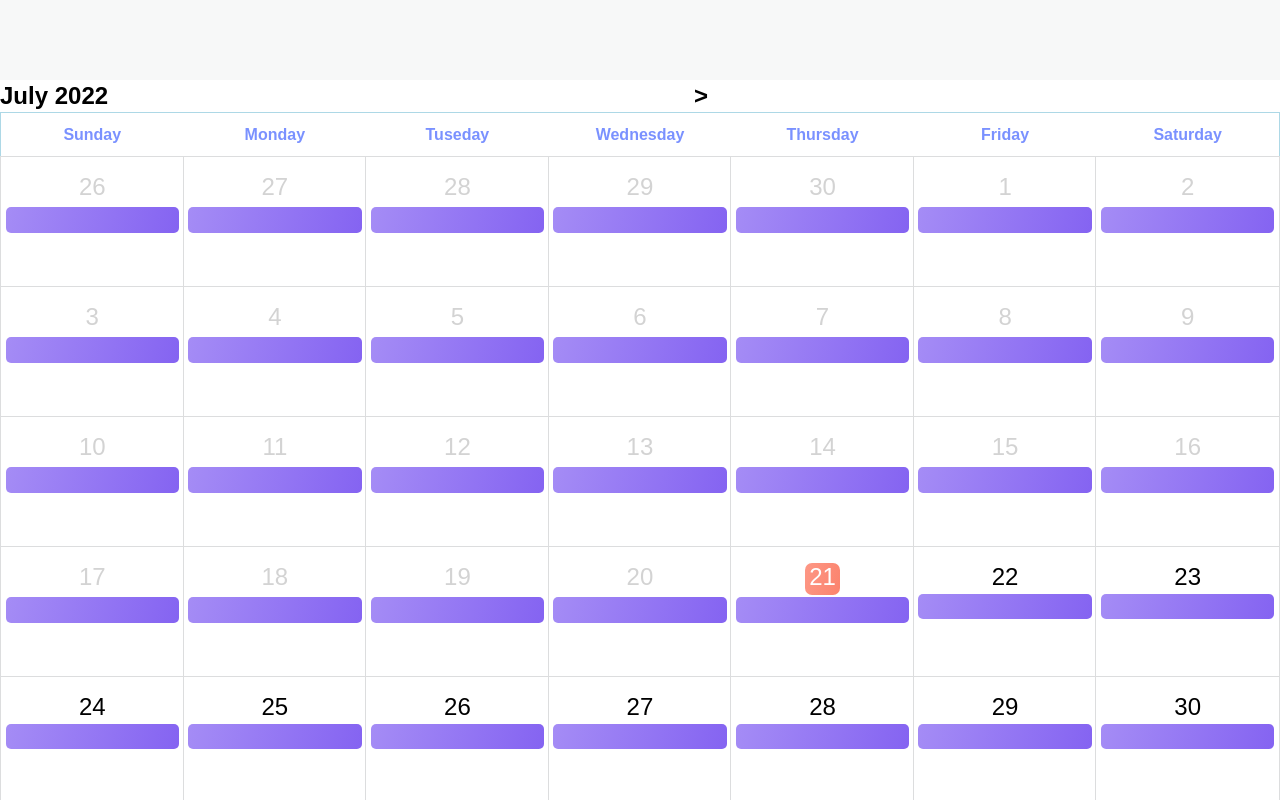
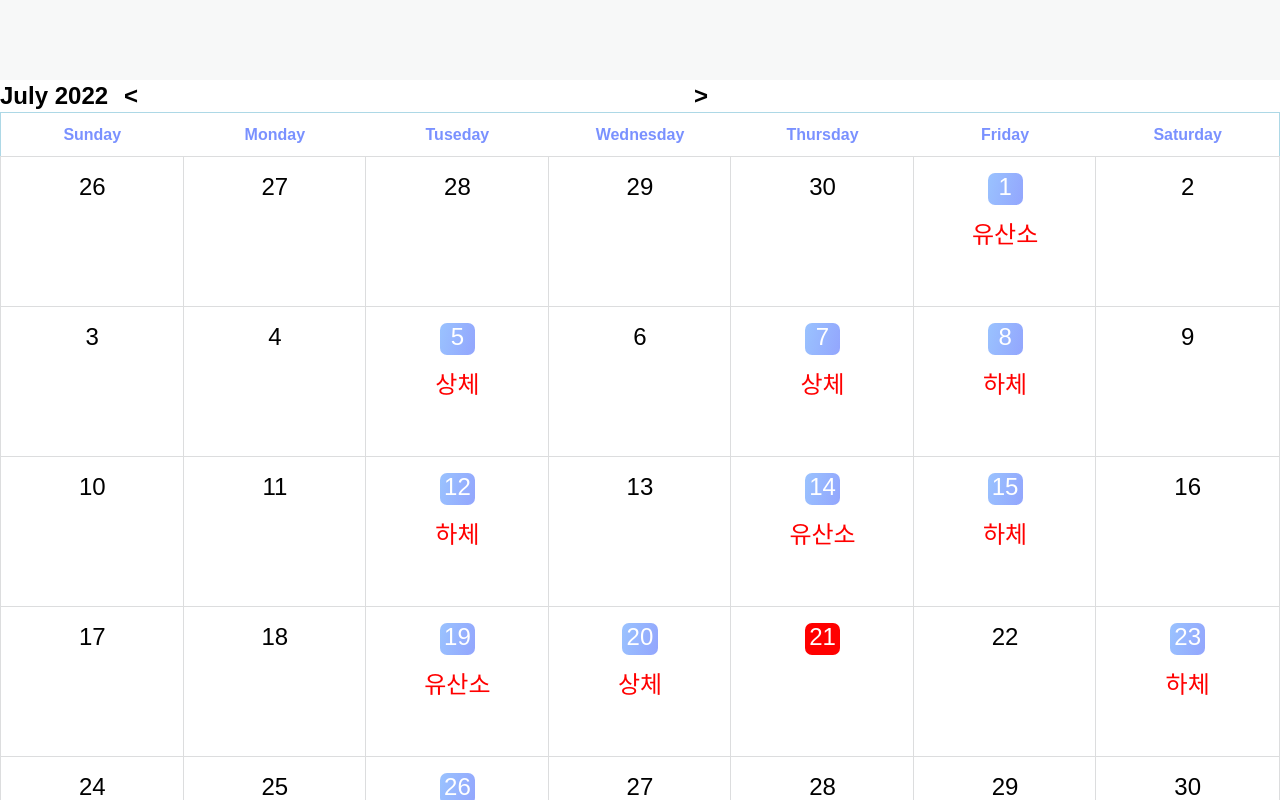
Before and after one commit to Jeong-WonSeok/Salus, a React (Create React App) app in the folder FrontEnd/: page /calendar in a window 1280 px wide. Shown: the top 800 px of the page. Built offline with nearby package versions, Linux system fonts and the light colour scheme.

Commit message:
SY-feature: Calendar 80%

```diff
--- a/FrontEnd/src/components/Calendar/CalendarForm.js
+++ b/FrontEnd/src/components/Calendar/CalendarForm.js
@@ -3,8 +3,8 @@ import React, { useState, useEffect } from "react";
 import styled from "styled-components";
 
 import buildCalendar from "./bulid";
-import dayStyles, { beforeToday } from "./styles";
 import CalendarHeader from "./CalendarHeader";
+import Day from "./Day";
 
 const Calendar = styled.div`
   box-sizing: border-box;
@@ -13,91 +13,59 @@ const Calendar = styled.div`
 `;
 
 const Body = styled.div`
+  display: flex;
+  flex-direction: column;
   border: 1px solid lightblue;
 `;
 
 const DayNames = styled.div`
   display: flex;
+  flex-direction: row;
   flex-wrap: wrap;
-  max-width: 100%;
+  width: 100%;
   margin: 0 auto;
   align-items: center;
   font-size: 1rem;
   text-align: center;
 `;
 
-const Day = styled.div`
-  position: relative;
-  width: calc(100% / 7);
-  height: 130px;
-  display: inline-block;
-  background-color: white;
-  padding: 0;
-  margin: 0;
-  box-sizing: border-box;
-  outline: 1px solid #dcddde;
-  z-index: 1;
-  text-align: center;
-  padding: 1rem 0 1rem 0;
-
-  &div {
-    position: relative;
-    z-index: 100;
-    line-height: 30px;
-  }
-
-  & div.before {
-    color: lightgray;
-    height: 2rem;
-  }
-
-  & div.selected {
-    background: linear-gradient(284.21deg, #fb816b -7.95%, #fea08f 138.55%);
-    color: white;
-    justify-content: center;
-    margin: 0 auto;
-    height: 2rem;
-    width: 2.2rem;
-    border-radius: 7px;
-  }
-
-  & div.today {
-    background: linear-gradient(284.21deg, #92a3fd -7.95%, #9dceff 138.55%);
-    color: white;
-    justify-content: center;
-    margin: 0 auto;
-    height: 2rem;
-    width: 2.2rem;
-    border-radius: 7px;
-  }
-`;
-
 const Week = styled.div`
+  flex-direction: row;
   background-color: white;
   width: calc(100% / 7);
   height: 44px;
+  max-height: 109px;
   line-height: 44px;
   text-align: center;
   color: #7a91ff;
   font-weight: bold;
 `;
 
-const Events = styled.div`
-  margin: 0 auto;
-  margin-top: 2px;
-  height: 1.6rem;
-  width: 95%;
-  background: linear-gradient(284.21deg, #8260f1 -7.95%, #b19cf7 138.55%);
-  border-radius: 5px;
-  z-index: 101;
+const Weeks = styled.div`
+  display: flex;
+  flex-direction: row;
 `;
 
-const CalendarForm = ({ value, onChange }) => {
+const CalendarForm = ({ value, onChange, click = 0 }) => {
   const [calendar, setCalendar] = useState([]);
 
   useEffect(() => {
     setCalendar(buildCalendar(value));
   }, [value]);
+
+  const events = [
+    { date: "2022-07-20", calorie: 1000, volume: 800, type: "상체" },
+    { date: "2022-07-23", calorie: 1000, volume: 800, type: "하체" },
+    { date: "2022-07-19", calorie: 1000, volume: 800, type: "유산소" },
+    { date: "2022-07-05", calorie: 1000, volume: 800, type: "상체" },
+    { date: "2022-07-15", calorie: 1000, volume: 800, type: "하체" },
+    { date: "2022-07-08", calorie: 1000, volume: 800, type: "하체" },
+    { date: "2022-07-01", calorie: 1000, volume: 800, type: "유산소" },
+    { date: "2022-07-26", calorie: 1000, volume: 800, type: "유산소" },
+    { date: "2022-07-07", calorie: 1000, volume: 800, type: "상체" },
+    { date: "2022-07-12", calorie: 1000, volume: 800, type: "하체" },
+    { date: "2022-07-14", calorie: 1000, volume: 800, type: "유산소" },
+  ];
 
   return (
     <Calendar>
@@ -117,20 +85,16 @@ const CalendarForm = ({ value, onChange }) => {
           ))}
         </DayNames>
         {calendar.map((week) => (
-          <div>
+          <Weeks>
             {week.map((day) => (
               <Day
-                ondragover="dragover_handler(event);"
-                ondrop="drop_handler(event);"
-                onClick={() => !beforeToday(day) && onChange(day)}
-              >
-                <div className={dayStyles(day, value)}>
-                  {day.format("D").toString()}
-                </div>
-                <Events draggable="true" onDrag="dragHandler(e);" />
-              </Day>
+                day={day}
+                value={value}
+                events={events}
+                onChange={click ? onChange : () => {}}
+              />
             ))}
-          </div>
+          </Weeks>
         ))}
       </Body>
     </Calendar>
--- a/FrontEnd/src/components/Calendar/CalendarHeader.js
+++ b/FrontEnd/src/components/Calendar/CalendarHeader.js
@@ -50,10 +50,8 @@ const CalendarHeader = ({ value, setValue }) => {
       <div>
         {currMonthName()} {currYear()}
       </div>
-      <Previous onClick={() => !thisMonth() && setValue(prevMonth())}>
-        {!thisMonth() ? "<" : null}
-      </Previous>
-      <Next onClick={() => setValue(nextMonth())}>></Next>
+      <Previous onClick={() => setValue(prevMonth())}>{"<"} </Previous>
+      <Next onClick={() => setValue(nextMonth())}>{">"}</Next>
     </Header>
   );
 };
--- /dev/null
+++ b/FrontEnd/src/components/Calendar/Day.js
@@ -0,0 +1,78 @@
+import React from "react";
+import dayStyles from "./styles";
+import styled from "styled-components";
+
+const Div = styled.div`
+  position: relative;
+  width: calc(100% / 7);
+  height: 150px;
+  display: block;
+  background-color: white;
+  padding: 0;
+  margin: 0;
+  box-sizing: border-box;
+  outline: 1px solid #dcddde;
+  z-index: 1;
+  text-align: center;
+  padding: 1rem 0 1rem 0;
+
+  &div {
+    position: relative;
+    z-index: 100;
+  }
+
+  & div.before {
+    color: lightgray;
+    height: 2rem;
+  }
+
+  & div.selected {
+    background: linear-gradient(284.21deg, #fb816b -7.95%, #fea08f 138.55%);
+    color: white;
+    justify-content: center;
+    margin: 0 auto;
+    height: 2rem;
+    width: 2.2rem;
+    border-radius: 7px;
+  }
+
+  & div.today {
+    background: red;
+    color: white;
+    justify-content: center;
+    margin: 0 auto;
+    height: 2rem;
+    width: 2.2rem;
+    border-radius: 7px;
+  }
+
+  & div.events {
+    background: linear-gradient(284.21deg, #92a3fd -7.95%, #9dceff 138.55%);
+    color: white;
+    justify-content: center;
+    margin: 0 auto;
+    height: 2rem;
+    width: 2.2rem;
+    border-radius: 7px;
+  }
+`;
+
+const Event = styled.div`
+  margin-top: 1rem;
+  position: relative;
+  color: red;
+`;
+
+function Day({ day, value, events, onChange }) {
+  const context = dayStyles(day, value, events);
+  return (
+    <Div onClick={() => onChange(day)}>
+      <div className={context === "today" ? context : context.style}>
+        {day.format("D").toString()}
+      </div>
+      <Event>{context.type}</Event>
+    </Div>
+  );
+}
+
+export default Day;
--- a/FrontEnd/src/components/Calendar/styles.js
+++ b/FrontEnd/src/components/Calendar/styles.js
@@ -1,3 +1,5 @@
+import moment from "moment";
+
 function isSelected(day, value) {
   return value.isSame(day, "day");
 }
@@ -5,15 +7,44 @@ function isSelected(day, value) {
 export function beforeToday(day) {
   return day.isBefore(new Date(), "day");
 }
+export function beforeMonth(day, value) {
+  return day.isBefore(value.clone().startOf("month"), "day");
+}
+
+export function afterMonth(day, value) {
+  return day.isAfter(value.clone().endOf("month"), "day");
+}
 
 function isToday(day) {
   return day.isSame(new Date(), "day");
 }
 
-function dayStyles(day, value) {
-  if (beforeToday(day)) return "before";
+function isEvent(day, events) {
+  for (const iterator of events) {
+    if (day.isSame(moment(iterator.date), "day")) {
+      return iterator;
+    }
+  }
+}
+
+function dayStyles(day, value, events) {
+  const event = isEvent(day, events);
+  if (isToday(day)) {
+    console.log("hi", day);
+    return "today";
+  }
+  if (event) {
+    return {
+      style: "events",
+      volume: event.volume,
+      calorie: event.calorie,
+      type: event.type,
+    };
+  }
+
+  if (beforeMonth(day, value)) return "before";
+  if (afterMonth(day, value)) return "before";
   if (isSelected(day, value)) return "selected";
-  if (isToday(day)) return "today";
   return "";
 }
 
```
